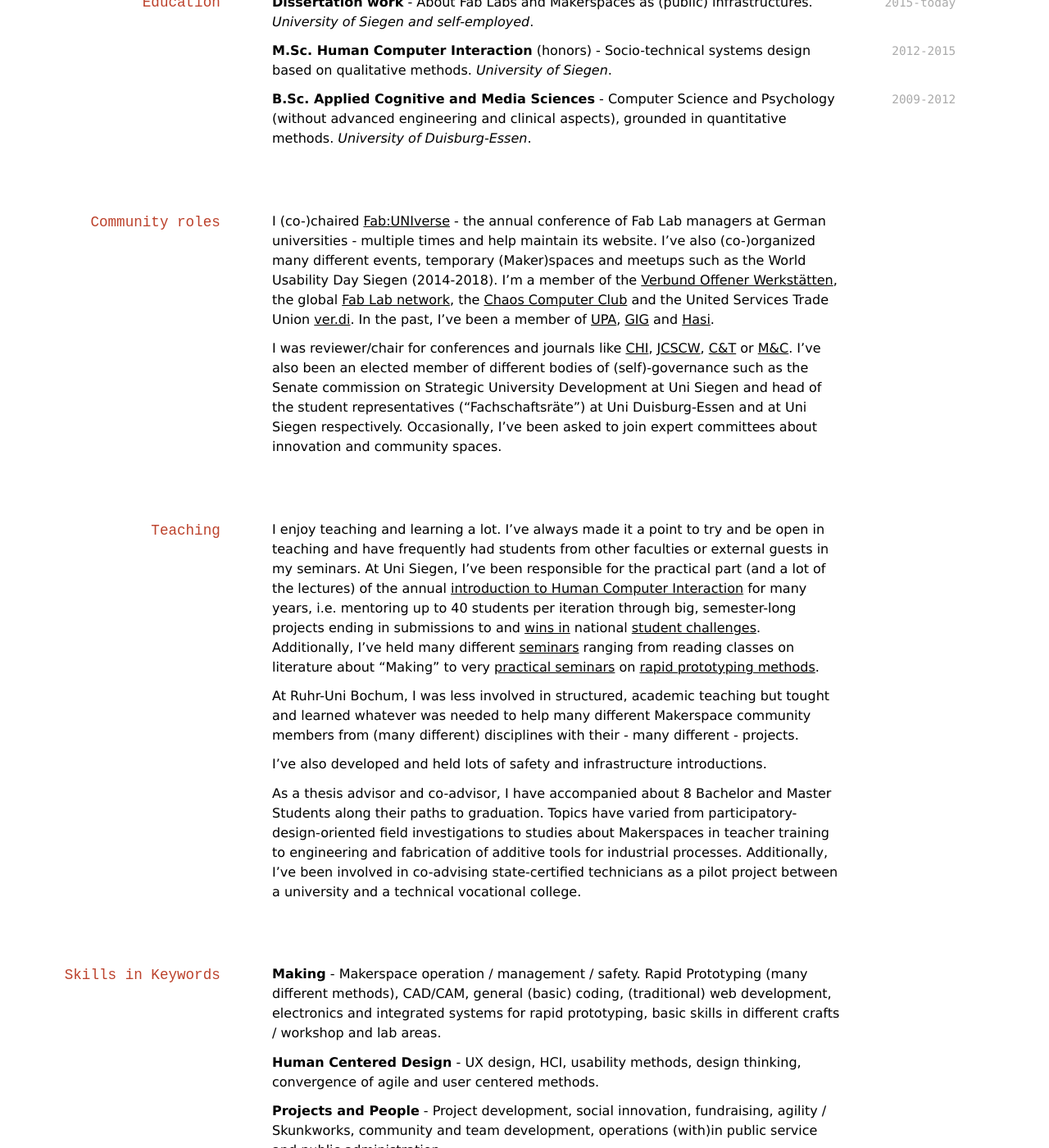
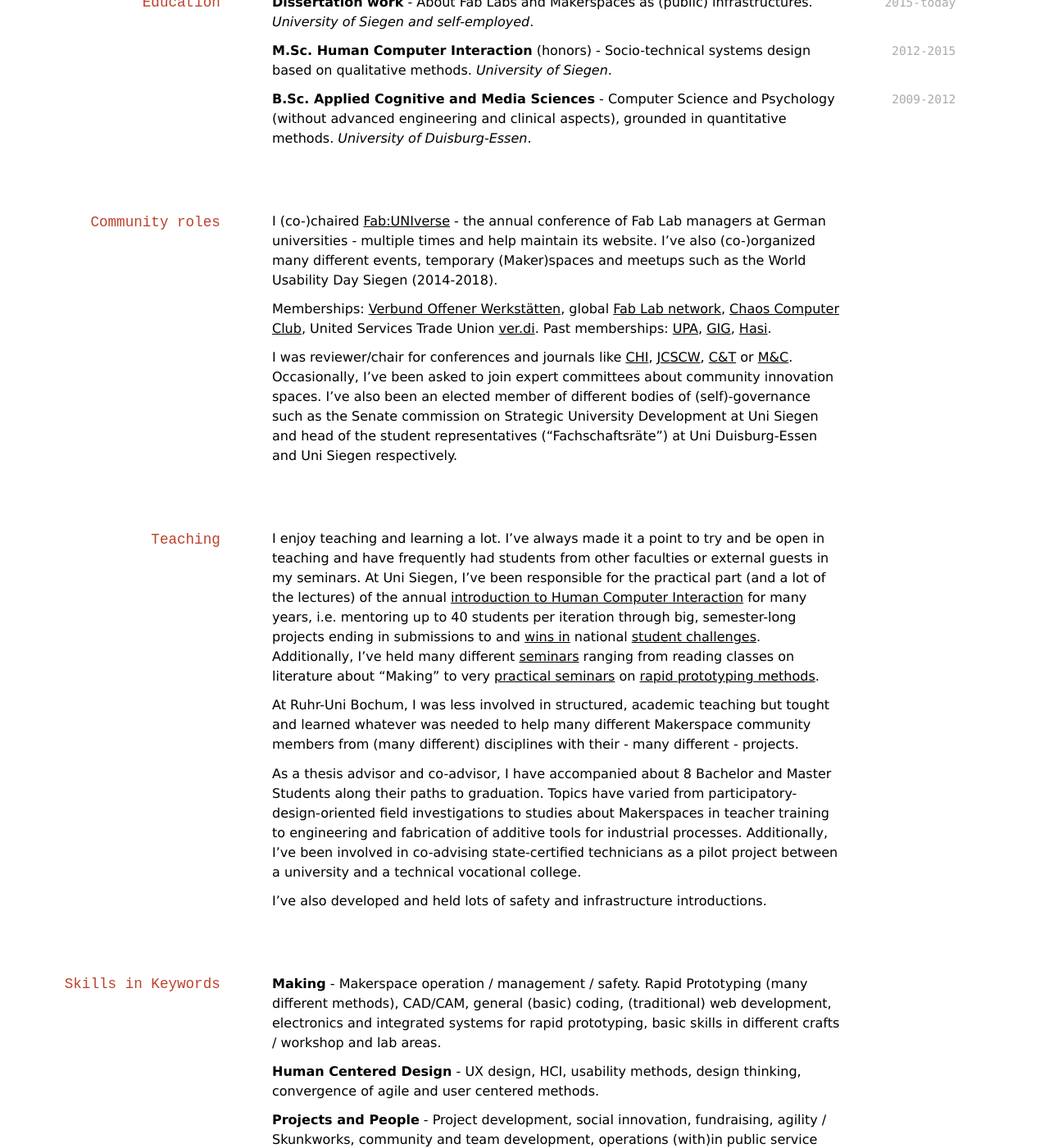
Before and after one commit to oliverstickel/oliverstickel.github.io, a Jekyll site: the page built from index.md, in a window 1280 px wide and 1400 px high, scrolled down 1031 px. Shown: the whole window at 82% size. Built offline with Jekyll 4.4.1, drawn with Linux system fonts in a browser that asks for light colours; nearby versions of some CDN libraries; a style sheet for code colours, icons or effects is not loaded.

Commit message:
Update index.md

```diff
--- a/index.md
+++ b/index.md
@@ -49,9 +49,11 @@ Fab Lab Manager & Founder
 
 ## Community roles
 
-I (co-)chaired [Fab:UNIverse](https://fab-universe.de) - the annual conference of Fab Lab managers at German universities - multiple times and help maintain its website. I've also (co-)organized many different events, temporary (Maker)spaces and meetups such as the World Usability Day Siegen (2014-2018). I'm a member of the [Verbund Offener Werkstätten](https://www.offene-werkstaetten.org), the global [Fab Lab network](https://fablabs.io), the [Chaos Computer Club](https://www.ccc.de/) and the United Services Trade Union [ver.di](https://www.verdi.de). In the past, I've been a member of [UPA](https://germanupa.de/), [GIG](https://globalinnovationgathering.org/) and [Hasi](https://hackspace-siegen.de/).
+I (co-)chaired [Fab:UNIverse](https://fab-universe.de) - the annual conference of Fab Lab managers at German universities - multiple times and help maintain its website. I've also (co-)organized many different events, temporary (Maker)spaces and meetups such as the World Usability Day Siegen (2014-2018).
 
-I was reviewer/chair for conferences and journals like [CHI](https://dl.acm.org/conference/chi/proceedings), [JCSCW](https://www.springer.com/journal/10606), [C&T](https://dl.acm.org/conference/c-n-t) or [M&C](https://mensch-und-computer.de/). I've also been an elected member of different bodies of (self)-governance such as the Senate commission on Strategic University Development at Uni Siegen and head of the student representatives ("Fachschaftsräte") at Uni Duisburg-Essen and at Uni Siegen respectively. Occasionally, I've been asked to join expert committees about innovation and community spaces.
+Memberships: [Verbund Offener Werkstätten](https://www.offene-werkstaetten.org), global [Fab Lab network](https://fablabs.io), [Chaos Computer Club](https://www.ccc.de/), United Services Trade Union [ver.di](https://www.verdi.de). Past memberships: [UPA](https://germanupa.de/), [GIG](https://globalinnovationgathering.org/), [Hasi](https://hackspace-siegen.de/).
+
+I was reviewer/chair for conferences and journals like [CHI](https://dl.acm.org/conference/chi/proceedings), [JCSCW](https://www.springer.com/journal/10606), [C&T](https://dl.acm.org/conference/c-n-t) or [M&C](https://mensch-und-computer.de/). Occasionally, I've been asked to join expert committees about community innovation spaces. I've also been an elected member of different bodies of (self)-governance such as the Senate commission on Strategic University Development at Uni Siegen and head of the student representatives ("Fachschaftsräte") at Uni Duisburg-Essen and Uni Siegen respectively.
 
 ## Teaching
 
@@ -60,10 +62,9 @@ I enjoy teaching and learning a lot. I've always made it a point to try and be o
 
 At Ruhr-Uni Bochum, I was less involved in structured, academic teaching but tought and learned whatever was needed to help many different Makerspace community members from (many different) disciplines with their - many different - projects.
 
+As a thesis advisor and co-advisor, I have accompanied about 8 Bachelor and Master Students along their paths to graduation. Topics have varied from participatory-design-oriented field investigations to studies about Makerspaces in teacher training to engineering and fabrication of additive tools for industrial processes. Additionally, I've been involved in co-advising state-certified technicians as a pilot project between a university and a technical vocational college.
+
 I've also developed and held lots of safety and infrastructure introductions.
-
-
-As a thesis advisor and co-advisor, I have accompanied about 8 Bachelor and Master Students along their paths to graduation. Topics have varied from participatory-design-oriented field investigations to studies about Makerspaces in teacher training to engineering and fabrication of additive tools for industrial processes. Additionally, I've been involved in co-advising state-certified technicians as a pilot project between a university and a technical vocational college.
 
 ## Skills in Keywords
 
```
